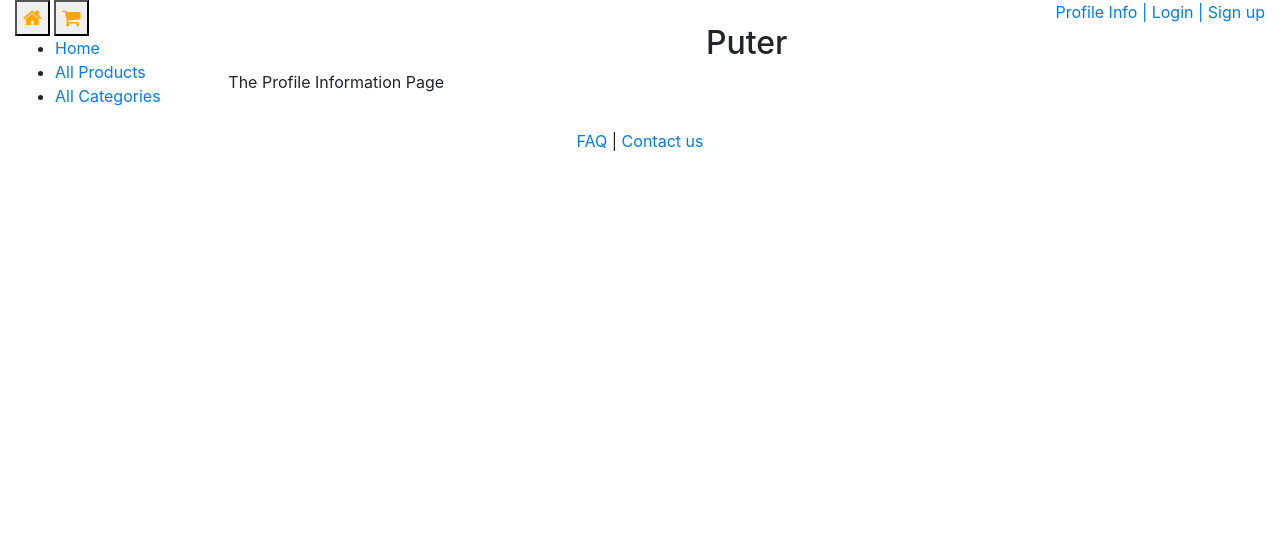
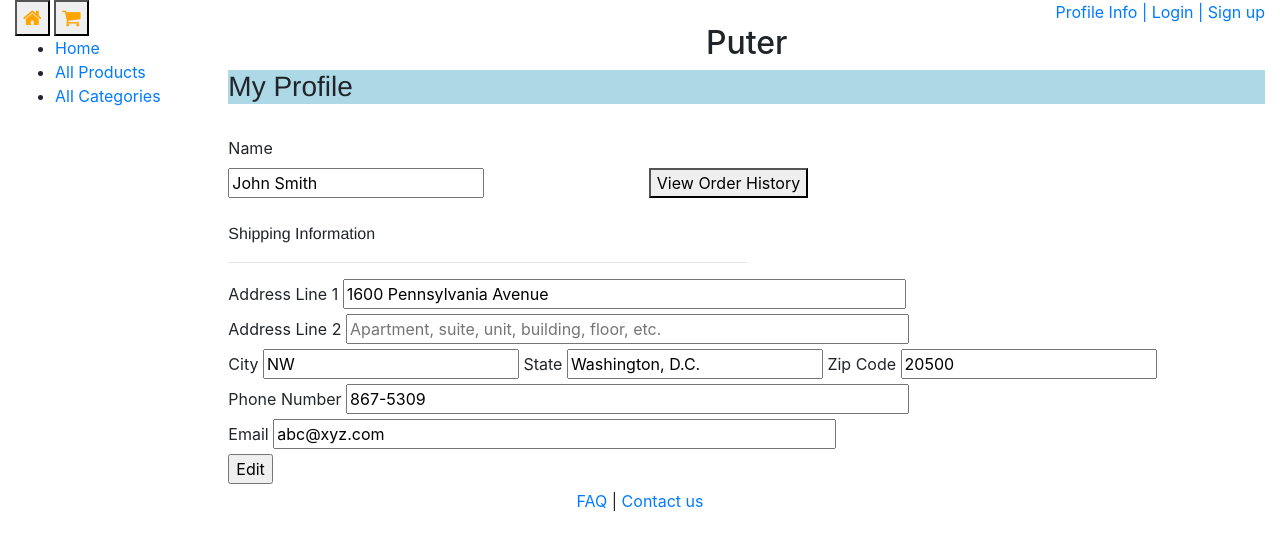
Before and after one commit to TheAeroHead/Puter, a Django app: page /index/profile_info in a window 1280 px wide. Shown: the top 550 px of the page. Run offline with Django 3.2, Linux system fonts and the light colour scheme; some libraries are stand-ins or nearby versions.

Commit message:
Update profile_info.html
Added layout for profile_info

```diff
--- a/templates/products/profile_info.html
+++ b/templates/products/profile_info.html
@@ -1,4 +1,60 @@
 {% extends "base_generic.html" %}
 {% block content %}
-	<p>The Profile Information Page</p>
+
+<div class="welcome" style="background-color:lightblue">
+    <h3 style="font-family:Helvetica Neue;">My Profile</h3>
+</div>
+
+<br>
+
+<form>
+    <label for="name">Name</label>
+
+    <br>
+
+    <input type="text" id="name" name="name" value="John Smith">
+    <span style="margin-left:10em;">
+        <button style="font-family Helvetica;">View Order History</button>
+    </span>
+
+    <br><br>
+
+    <p style="font-family:Helvetica;">Shipping Information</p>
+    <hr width="50%" align="left">
+
+    <label for="address1">Address Line 1</label>
+    <input type="text" id="address1" name="address1" value="1600 Pennsylvania Avenue" size="50">
+
+    <br>
+
+    <label for="address2">Address Line 2</label>
+    <input type="text" id="address2" name="address2" placeholder="Apartment, suite, unit, building, floor, etc." size="50">
+
+    <br>
+
+    <label for="city">City</label>
+    <input type="text" id="city" name="city" value="NW">
+
+    <label for="state">State</label>
+    <input type="text" id="state" name="state" value="Washington, D.C.">
+
+    <label for="zip">Zip Code</label>
+    <input type="text" id="zip" name="zip" value="20500">
+
+    <br>
+
+    <label for="phone">Phone Number</label>
+    <input type="text" id="phone" name="phone" value="867-5309" size="50">
+
+    <br>
+
+    <label for="email">Email</label>
+    <input type="text" id="email" name="email" value="abc@xyz.com" size="50">
+
+    <br>
+
+    <input type="submit" value="Edit">
+
+</form>
+
 {% endblock %}
```
